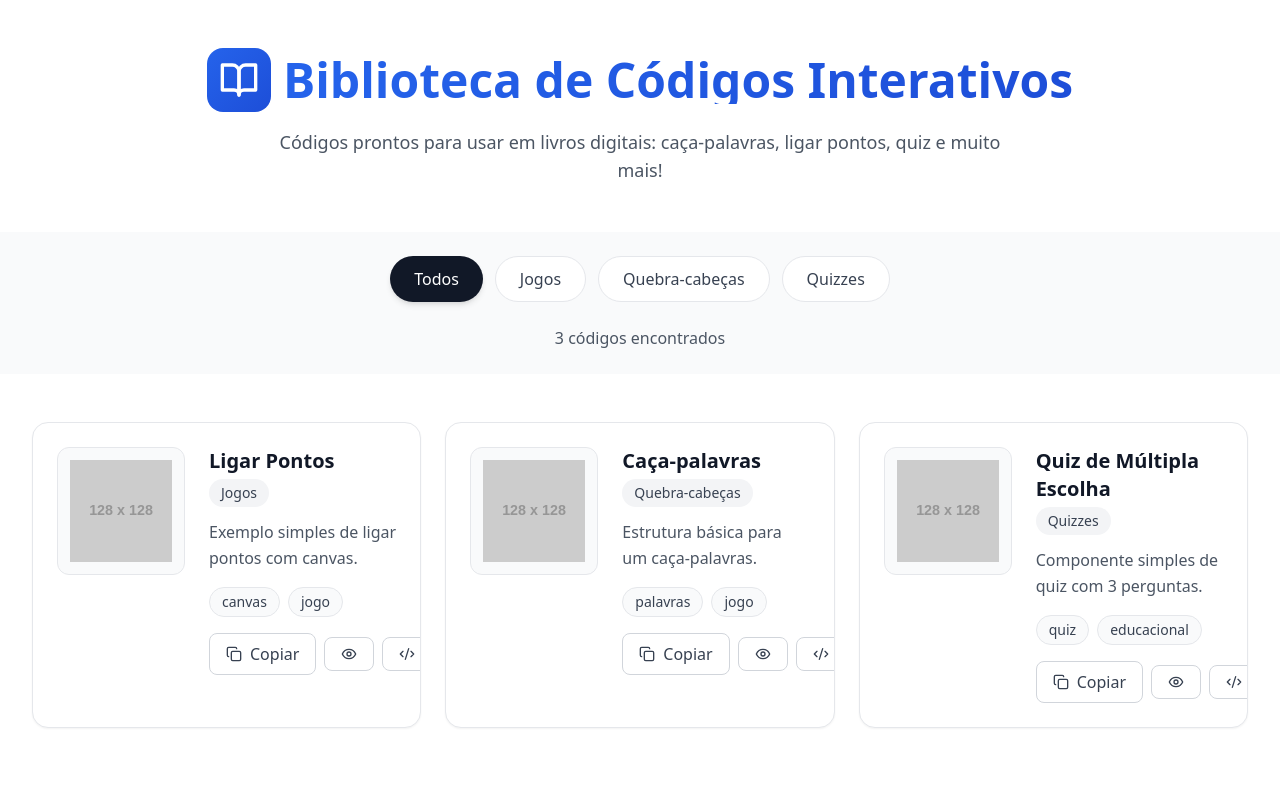
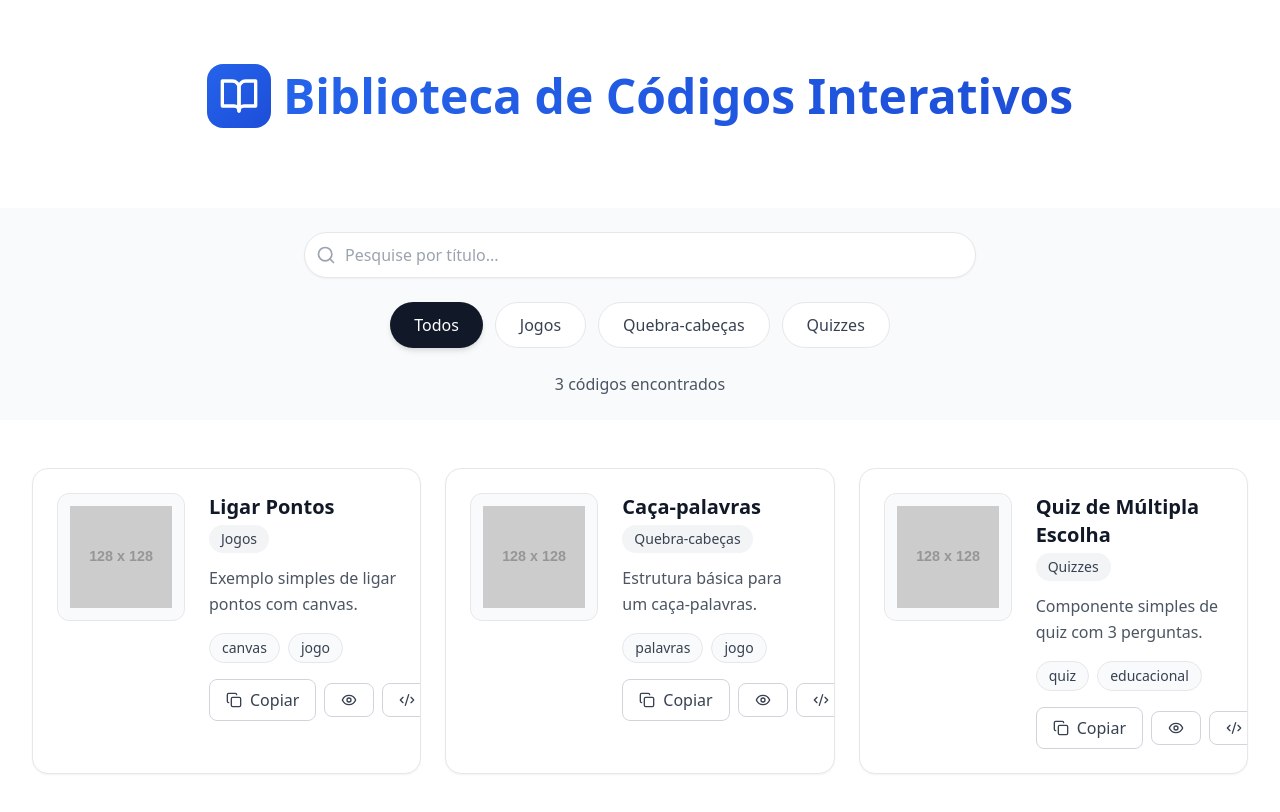
Before and after one commit to naygracioliarco/codigos_interativos_LD, a React (Vite) app: page / in a window 1280 px wide. Shown: the top 812 px of the page. Built offline with nearby package versions, Linux system fonts and the light colour scheme.

Commit message:
Adição de barra para pesquisa

```diff
--- a/src/App.tsx
+++ b/src/App.tsx
@@ -12,6 +12,7 @@ function App() {
   const [categories, setCategories] = useState<Category[]>([]);
   const [filteredSnippets, setFilteredSnippets] = useState<CodeSnippet[]>([]);
   const [selectedCategory, setSelectedCategory] = useState('all');
+  const [searchQuery, setSearchQuery] = useState('');
   const [loading, setLoading] = useState(true);
 
   useEffect(() => {
@@ -20,7 +21,7 @@ function App() {
 
   useEffect(() => {
     filterSnippets();
-  }, [snippets, selectedCategory]);
+  }, [snippets, selectedCategory, searchQuery]);
 
   const fetchData = async () => {
     // Simula uma pequena latência para manter UX similar
@@ -57,8 +58,28 @@ function App() {
       );
     }
 
+    if (searchQuery.trim() !== '') {
+      const q = normalize(searchQuery);
+      filtered = filtered.filter((snippet) => {
+        const titleMatch = normalize(snippet.title).startsWith(q);
+        const tagMatch = (snippet.tags || []).some((t) =>
+          normalize(t).startsWith(q)
+        );
+        const categoryMatch = snippet.categories
+          ? normalize(snippet.categories.name).startsWith(q)
+          : false;
+        return titleMatch || tagMatch || categoryMatch;
+      });
+    }
+
     setFilteredSnippets(filtered);
   };
+
+  const normalize = (text: string) =>
+    text
+      .toLowerCase()
+      .normalize('NFD')
+      .replace(/\p{Diacritic}/gu, '');
 
   if (loading) {
     return (
@@ -79,6 +100,8 @@ function App() {
         selectedCategory={selectedCategory}
         totalCount={filteredSnippets.length}
         onCategoryChange={setSelectedCategory}
+        searchQuery={searchQuery}
+        onSearchChange={setSearchQuery}
       />
 
       <main className="max-w-7xl mx-auto px-4 sm:px-6 lg:px-8 py-12">
--- a/src/components/FilterBar.tsx
+++ b/src/components/FilterBar.tsx
@@ -1,10 +1,13 @@
-import { Category } from '../lib/supabase';
+import type { Category } from '../lib/types';
+import { Search } from 'lucide-react';
 
 interface FilterBarProps {
   categories: Category[];
   selectedCategory: string;
   totalCount: number;
   onCategoryChange: (categoryId: string) => void;
+  searchQuery: string;
+  onSearchChange: (query: string) => void;
 }
 
 export default function FilterBar({
@@ -12,10 +15,27 @@ export default function FilterBar({
   selectedCategory,
   totalCount,
   onCategoryChange,
+  searchQuery,
+  onSearchChange,
 }: FilterBarProps) {
   return (
     <div className="bg-gray-50 py-6">
       <div className="max-w-7xl mx-auto px-4 sm:px-6 lg:px-8">
+        <div className="max-w-2xl mx-auto mb-6">
+          <div className="relative">
+            <span className="absolute left-3 top-1/2 -translate-y-1/2 text-gray-400">
+              <Search className="w-5 h-5" />
+            </span>
+            <input
+              type="text"
+              value={searchQuery}
+              onChange={(e) => onSearchChange(e.target.value)}
+              placeholder="Pesquise por título..."
+              className="w-full pl-10 pr-4 py-2.5 rounded-full border border-gray-200 bg-white shadow-sm focus:outline-none focus:ring-2 focus:ring-blue-500/30 focus:border-blue-500 transition-all text-gray-800 placeholder:text-gray-400"
+            />
+          </div>
+        </div>
+
         <div className="flex flex-wrap justify-center gap-3 mb-6">
           <button
             onClick={() => onCategoryChange('all')}
--- a/src/components/Header.tsx
+++ b/src/components/Header.tsx
@@ -8,13 +8,11 @@ export default function Header() {
           <div className="bg-gradient-to-br from-blue-600 to-blue-700 p-3 rounded-2xl">
             <BookOpen className="w-10 h-10 text-white" />
           </div>
-          <h1 className="text-4xl md:text-5xl font-bold bg-gradient-to-r from-blue-600 to-blue-700 bg-clip-text text-transparent">
+          <h1 className="text-4xl md:text-5xl md:leading-[2] font-bold bg-gradient-to-r from-blue-600 to-blue-700 bg-clip-text text-transparent">
             Biblioteca de Códigos Interativos
           </h1>
         </div>
-        <p className="text-lg text-gray-600 max-w-3xl mx-auto">
-          Códigos prontos para usar em livros digitais: caça-palavras, ligar pontos, quiz e muito mais!
-        </p>
+
       </div>
     </header>
   );
```
